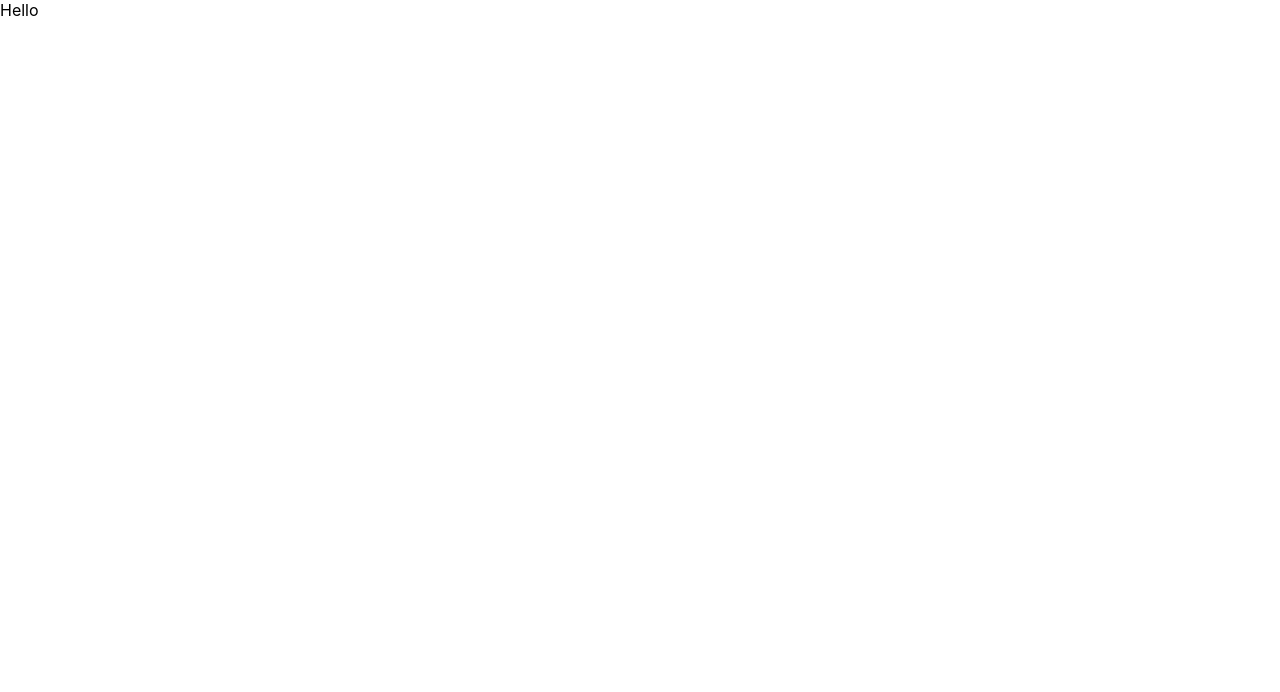
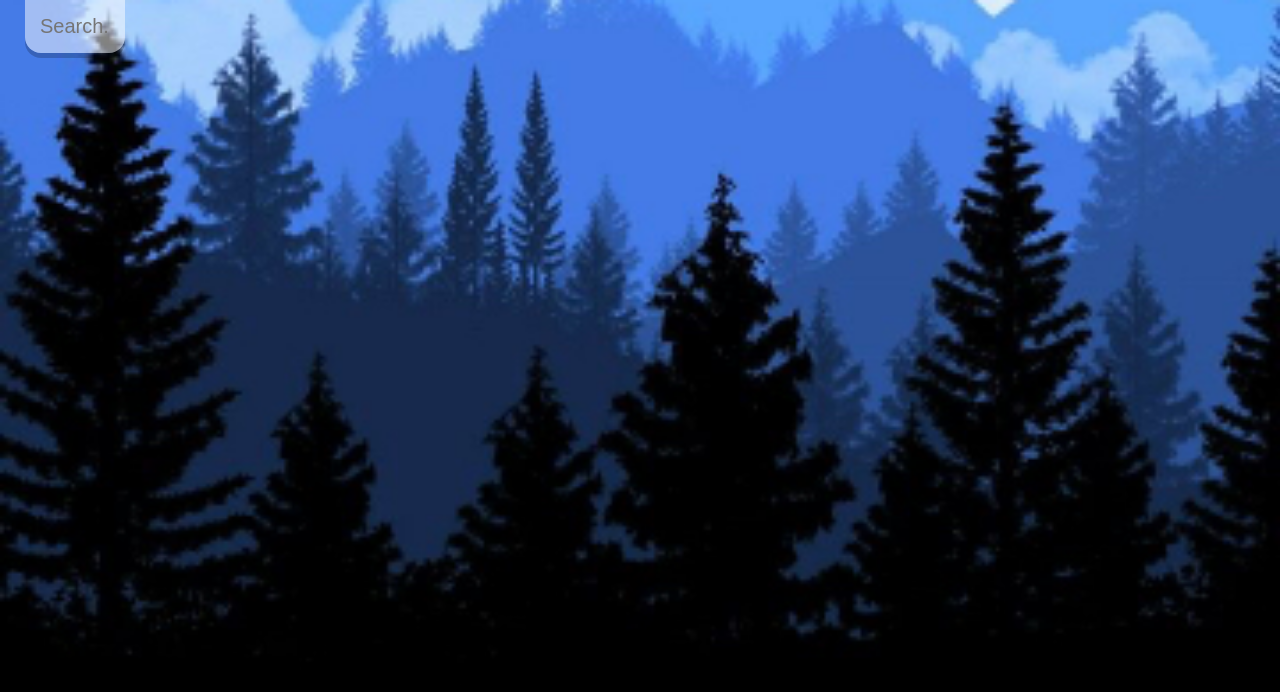
Before and after one commit to emanzindani/weatherapp, a React (Create React App) app in the folder weatherapp/: page / in a window 1280 px wide. Shown: the top 692 px of the page. Built offline with nearby package versions, Linux system fonts and the light colour scheme.

Commit message:
added styling

```diff
--- a/weatherapp/src/App.js
+++ b/weatherapp/src/App.js
@@ -6,8 +6,16 @@
 
 function App() {
   return (
-    <div className="App">
-      Hello
+    <div className="app">
+      <main>
+        <div className="search-box">
+          <input
+            type="text"
+            className="search-bar"
+            placeholder="Search..."
+          />
+        </div>
+      </main>
     </div>
   );
 }
--- a/weatherapp/src/index.css
+++ b/weatherapp/src/index.css
@@ -1,13 +1,57 @@
-body {
+* {
   margin: 0;
-  font-family: -apple-system, BlinkMacSystemFont, 'Segoe UI', 'Roboto', 'Oxygen',
-    'Ubuntu', 'Cantarell', 'Fira Sans', 'Droid Sans', 'Helvetica Neue',
-    sans-serif;
-  -webkit-font-smoothing: antialiased;
-  -moz-osx-font-smoothing: grayscale;
+  padding: 0;
+  box-sizing: border-box;
 }
 
-code {
-  font-family: source-code-pro, Menlo, Monaco, Consolas, 'Courier New',
-    monospace;
+body {
+  font-family: 'montseratt', sans-serif;
 }
+
+.app {
+  background-image: url('./assets/cold-bg.jpg');
+  background-size: cover;
+  background-position: bottom;
+  transition: 0.4s ease-out;
+}
+
+.app.warm {
+  background-image: url('./assets/warm-bg.jpg');
+}
+
+main {
+  min-height: 100vh;
+  background-image: linear-gradient(to bottom, rgba(0,0,0,0,2), rgba(0,0,0,0.75));
+  padding: 25px;
+}
+
+.search-box {
+  width: 100px;
+  margin: 0 0 75px;
+}
+
+.search-box .search-bar {
+  display: block;
+  width: 100px;
+  padding: 15px;
+
+  appearance: none;
+  background: none;
+  border: none;
+  outline: none;
+
+  background-color: rgba(255, 255, 255, 0.5);
+  border-radius: 0px 0px 16px 16px;
+  margin-top: -25px;
+
+  box-shadow: 0px 5px rgba(0, 0, 0, 0.2);
+
+  color:#313131;
+  font-size: 20px;
+
+  transition: 0.4s ease;
+}
+
+.search-box .search-bar:focus {
+  background-color: rgba(255, 255, 255, 0.75);
+}
```
